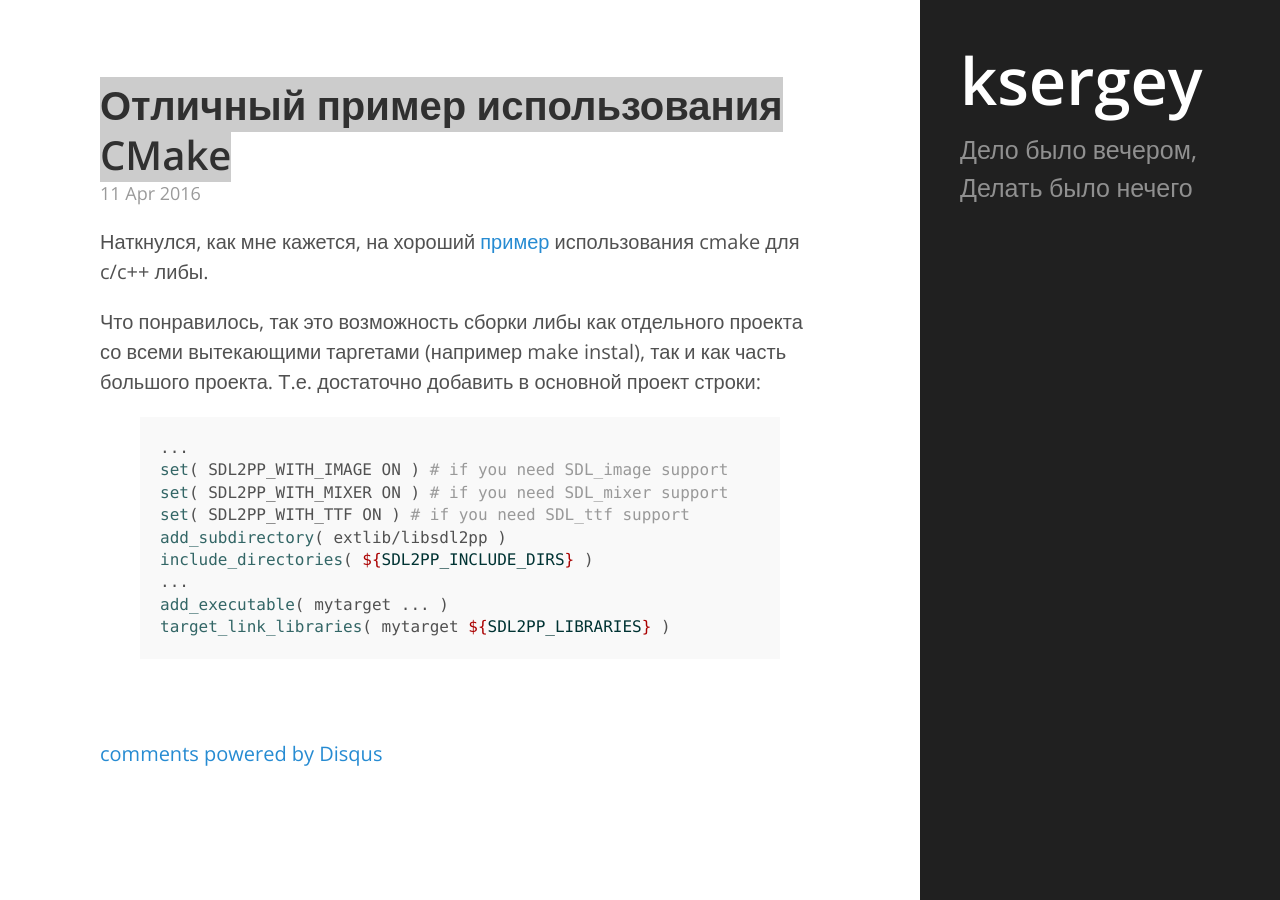
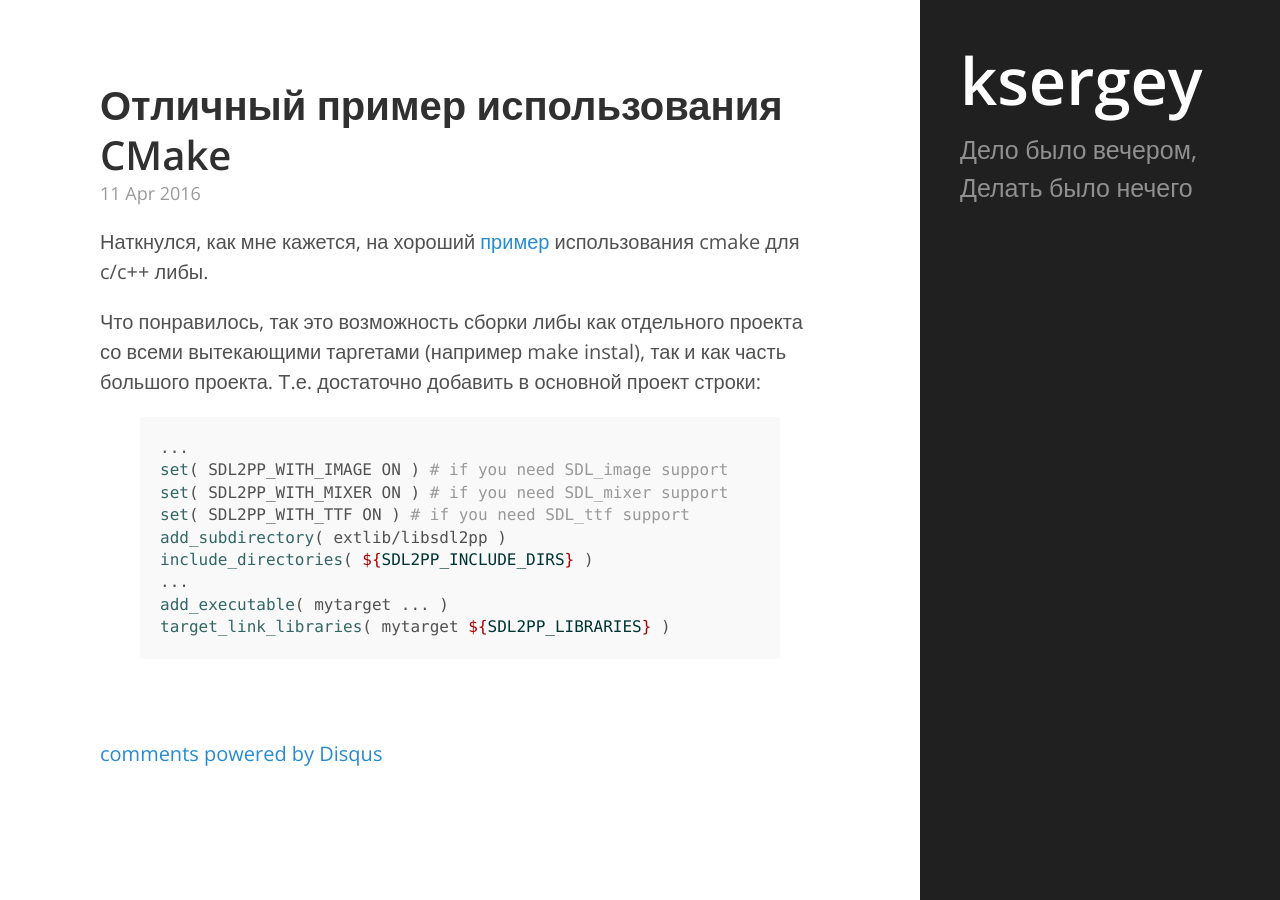
Before and after one commit to ksergey/ksergey.github.io, a Jekyll site: the page built from _posts/2016-04-11-cmake.md, in a window 1280 px wide. Built offline with Jekyll 4.4.1, drawn with Linux system fonts in a browser that asks for light colours; nearby versions of some CDN libraries; comment, search, counter and statistics services are not loaded.

Commit message:
rollback

```diff
--- a/_layouts/post.html
+++ b/_layouts/post.html
@@ -3,7 +3,7 @@ layout: default
 ---
 
 <div class="post">
-  <h1 class="post-title"><span class="bg">{{ page.title }}</span></h1>
+  <h1 class="post-title">{{ page.title }}</h1>
   <span class="post-date">{{ page.date | date_to_string }}</span>
   {{ content }}
 </div>
--- a/public/css/blog.css
+++ b/public/css/blog.css
@@ -312,10 +312,6 @@ tbody tr:nth-child(odd) th {
   margin-top: 0;
 }
 
-.post-title .bg {
-  background-color: #ccc;
-}
-
 /* Meta data line below post title */
 .post-date {
   display: block;
```
